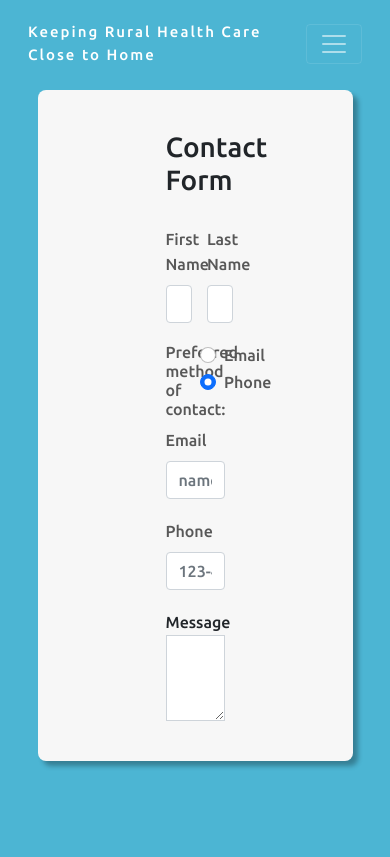
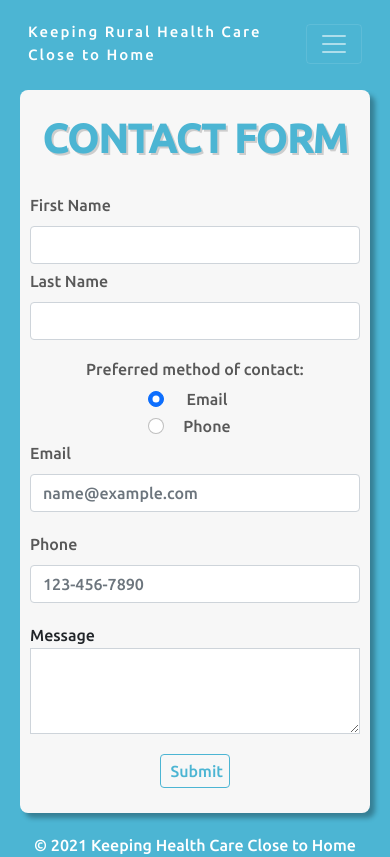
Before and after one commit to michaelakleer/rural-health-care-simplified-html, a plain HTML site: page contact.html in a window 390 px wide. Drawn offline with nearby package versions, Linux system fonts and the light colour scheme.

Commit message:
Styled viewports

```diff
--- a/contact.html
+++ b/contact.html
@@ -55,23 +55,35 @@
     </nav>
     <section>
       <div class="contact-one">
-        <div class="contact-container">
+
           <h1>Contact Form</h1>
 <div class="row name">
-          <div class="col-6">
+          <div class="col-sm-6 first-name">
             <label class="form-label">First Name</label>
-            <input type="text" class="form-control" placeholder="First Name" />
+            <input type="text" class="form-control"  />
           </div>
-          <div class="col-6">
+          <div class="col-sm-6 last-name">
             <label class="form-label">Last Name</label>
-            <input type="text" class="form-control" placeholder="Last Name" />
+            <input type="text" class="form-control"  />
           </div>
           </div>
-          <div class="row">
-            <div class="col-5">
+          <div class="row ">
+            <div class="col-sm-5">
           <h3>Preferred method of contact:</h3>
 </div>
-<div class="col-6">
+<div class="col-sm-6 preferred-contact">
+  <div class="form-check">
+            <input
+              class="form-check-input"
+              type="radio"
+              name="flexRadioDefault"
+              id="flexRadioDefault2"
+              checked
+            />
+            <label class="form-check-label" for="flexRadioDefault2">
+              Email
+            </label>
+            </div>
           <div class="form-check">
             <input
               class="form-check-input"
@@ -80,21 +92,11 @@
               id="flexRadioDefault1"
             />
             <label class="form-check-label" for="flexRadioDefault1">
-              Email
-            </label>
-          </div>
-          <div class="form-check">
-            <input
-              class="form-check-input"
-              type="radio"
-              name="flexRadioDefault"
-              id="flexRadioDefault2"
-              checked
-            />
-            <label class="form-check-label" for="flexRadioDefault2">
               Phone
             </label>
           </div>
+
+
           </div>
           <div class="email">
             <label class="form-label">Email</label>
@@ -114,7 +116,7 @@
               placeholder="123-456-7890"
             />
           </div>
-          <div class="form-group">
+          <div class="form-group message">
             <label for="exampleFormControlTextarea2">Message</label>
             <textarea
               class="form-control rounded-0"
@@ -122,9 +124,12 @@
               rows="3"
             ></textarea>
           </div>
-        </div>
+        <button class="btn">Submit</button>
       </div>
     </section>
+    <footer>
+        <div className="title"> © 2021 Keeping Health Care Close to Home</div>
+      </footer>
     <script
       src="https://cdn.jsdelivr.net/npm/bootstrap@5.0.2/dist/js/bootstrap.bundle.min.js"
       integrity="sha384-MrcW6ZMFYlzcLA8Nl+NtUVF0sA7MsXsP1UyJoMp4YLEuNSfAP+JcXn/tWtIaxVXM"
--- a/src/contact.css
+++ b/src/contact.css
@@ -1,17 +1,21 @@
 body {
-  margin: 90px 20px;
+  margin: 80px 20px 0;
   background: #4cb5d3;
   font-family: "Ubuntu", sans-serif;
 }
 
 .contact-one {
-  width: 90%;
+  width: 70%;
   margin: 0 auto;
-  padding: 40px 128px !important;
+  padding: 20px 100px;
   background: #f7f7f7;
   line-height: 25px;
   box-shadow: 5px 5px 5px rgb(0 0 0 / 30%);
   border-radius: 8px;
+}
+
+section {
+  margin-bottom: 15px;
 }
 
 .form-label,
@@ -21,6 +25,10 @@ h3 {
 }
 
 h1 {
+  color: #4cb5d3;
+  font-weight: 700;
+  text-transform: uppercase;
+  text-shadow: 2px 2px #cdcdcd;
   text-align: center;
   margin-bottom: 30px;
 }
@@ -31,6 +39,71 @@ h3 {
 
 .name,
 .phone,
-.email {
+.email,
+.message {
   margin-bottom: 20px;
 }
+
+.btn {
+  padding: 4px 10px !important;
+  border-color: #4cb5d3;
+  color: #4cb5d3;
+  width: 20%;
+  margin: 0 auto;
+}
+
+.btn:hover {
+  padding: 4px 10px !important;
+  background: #4cb5d3;
+  color: #fff;
+}
+
+@media (min-width: 1024px) and (max-width: 1366px) {
+  body {
+    margin: 120px 20px 0;
+  }
+}
+
+@media (min-width: 768px) and (max-width: 1023px) {
+  body {
+    margin: 130px 20px 0;
+  }
+
+  .contact-one {
+    width: 90%;
+    padding: 40px 100px !important;
+  }
+
+  section {
+    margin-bottom: 0;
+  }
+}
+
+@media (max-width: 767px) {
+  body {
+    margin-top: 90px;
+  }
+
+  .contact-one {
+    width: 100%;
+    padding: 25px 10px;
+  }
+
+  h1 {
+    font-size: 40px;
+    padding: 0 10px;
+  }
+
+  h3 {
+    text-align: center;
+  }
+
+  .preferred-contact {
+    text-align: center;
+    padding: 0 130px;
+  }
+
+  .first-name {
+    margin-bottom: 5px;
+  }
+}
```
